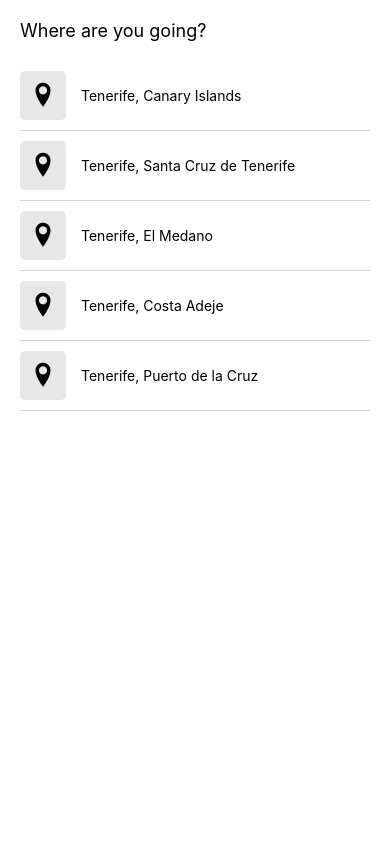
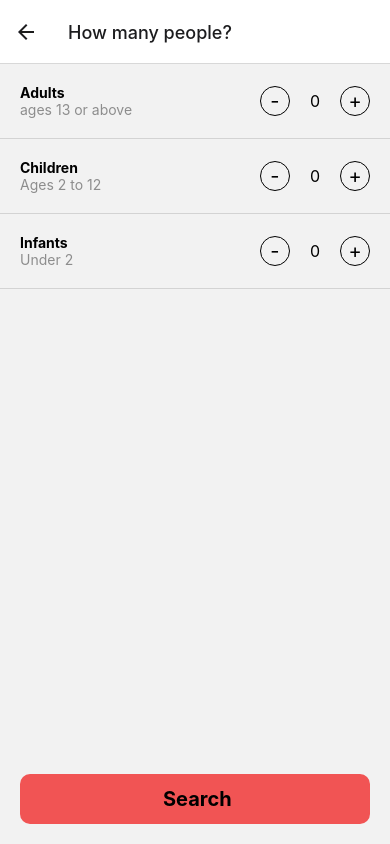
Before and after one commit to ajaypoly/ReactNative, a React Native app: screen /Guests in a window 390 px wide. Built offline with nearby package versions, Linux system fonts and the light colour scheme.

Commit message:
added navigatio on application

```diff
--- a/App.tsx
+++ b/App.tsx
@@ -1,20 +1,25 @@
 import React from 'react';
 import { SafeAreaView, ScrollView } from 'react-native';
+import "react-native-gesture-handler"
 import HomeScreen from './src/views/home';
 import Post from './src/components/Post';
 import feed from './assets/data/feed';
 import DestinationSearch from './src/views/Destination';
+import GuestScreen from './src/views/Guests';
+import Router from './src/navigation/Router';
 
 function App(): JSX.Element {
   return (
-    <SafeAreaView style={{ flex: 1 }}>
+    < >
       {/* <ScrollView>
         {feed.map((post) => (
           <Post key={post.id} post={post} />
         ))}
       </ScrollView> */}
-      <DestinationSearch/>
-    </SafeAreaView>
+      {/* <DestinationSearch/> */}
+      {/* <GuestScreen/> */}
+      <Router/>
+    </>
   );
 }
 
--- a/src/components/Post/index.js
+++ b/src/components/Post/index.js
@@ -3,7 +3,6 @@ import React from 'react';
 import styles from './style';
 
 const Post = ({post}) => {
-  console.log(post, 'hiiii');
   return (
     <View style={styles.container}>
       <Image
--- /dev/null
+++ b/src/navigation/HomeTabNavigator.js
@@ -0,0 +1,58 @@
+import {createBottomTabNavigator} from '@react-navigation/bottom-tabs';
+import React from 'react';
+import HomeScreen from '../views/home';
+
+import Fontisto from 'react-native-vector-icons/Fontisto';
+import FontAwesome5 from 'react-native-vector-icons/FontAwesome5';
+import Feather from 'react-native-vector-icons/Feather';
+import EvilIcons from 'react-native-vector-icons/EvilIcons';
+
+const Tab = createBottomTabNavigator();
+
+const HomeTabNavigator = () => {
+  return (
+    <Tab.Navigator
+      tabBarOptions={{
+        activeTintColor: '#f15454',
+      }}>
+      <Tab.Screen
+        name={'Explore'}
+        component={HomeScreen}
+        options={{
+          tabBarIcon: ({color}) => (
+            <Fontisto name="search" size={25} color={color} />
+          ),
+        }}
+      />
+      <Tab.Screen
+        name={'Airbnb'}
+        component={HomeScreen}
+        options={{
+          tabBarIcon: ({color}) => (
+            <FontAwesome5 name="airbnb" size={25} color={color} />
+          ),
+        }}
+      />
+      <Tab.Screen
+        name={'Messages'}
+        component={HomeScreen}
+        options={{
+          tabBarIcon: ({color}) => (
+            <Feather name="message-square" size={25} color={color} />
+          ),
+        }}
+      />
+      <Tab.Screen
+        name={'Profile'}
+        component={HomeScreen}
+        options={{
+          tabBarIcon: ({color}) => (
+            <EvilIcons name="user" size={25} color={color} />
+          ),
+        }}
+      />
+    </Tab.Navigator>
+  );
+};
+
+export default HomeTabNavigator;
--- /dev/null
+++ b/src/navigation/Router.js
@@ -0,0 +1,34 @@
+import {NavigationContainer} from '@react-navigation/native';
+import {createStackNavigator} from '@react-navigation/stack';
+import React from 'react';
+import DestinationSearch from '../views/Destination';
+import GuestScreen from '../views/Guests';
+import HomeTabNavigator from './HomeTabNavigator';
+
+const Stack = createStackNavigator();
+
+const Router = () => {
+  return (
+    <NavigationContainer>
+      <Stack.Navigator>
+        <Stack.Screen
+          options={{headerShown: false}}
+          name={'Home'}
+          component={HomeTabNavigator}
+        />
+        <Stack.Screen
+          options={{title: 'Search your Destination'}}
+          name={'Destination'}
+          component={DestinationSearch}
+        />
+        <Stack.Screen
+          options={{title: 'How many people?'}}
+          name={'Guests'}
+          component={GuestScreen}
+        />
+      </Stack.Navigator>
+    </NavigationContainer>
+  );
+};
+
+export default Router;
--- a/src/views/Destination/index.js
+++ b/src/views/Destination/index.js
@@ -1,16 +1,19 @@
-import {View, Text, TextInput, FlatList} from 'react-native';
+import {View, Text, TextInput, FlatList, Pressable} from 'react-native';
 import React, {useState} from 'react';
 import styles from './style';
 import search from '../../../assets/data/search';
 import Entypo from 'react-native-vector-icons/Entypo';
+import {useNavigation} from '@react-navigation/native';
 
 const DestinationSearch = () => {
+  const navigate = useNavigation();
   const [inputText, setInputText] = useState('');
   return (
     <View style={styles.container}>
       <TextInput
         style={styles.textInput}
         placeholder="Where are you going?"
+        placeholderTextColor="black"
         value={inputText}
         onChangeText={setInputText}
       />
@@ -19,12 +22,16 @@ const DestinationSearch = () => {
         renderItem={item => {
           return (
             <>
-              <View style={styles.row}>
+              <Pressable
+                onPress={() => {
+                  navigate.navigate('Guests');
+                }}
+                style={styles.row}>
                 <View style={styles.iconContainer}>
                   <Entypo name={'location-pin'} size={30} color="black" />
                 </View>
                 <Text style={styles.locationText}>{item.item.description}</Text>
-              </View>
+              </Pressable>
             </>
           );
         }}
--- a/src/views/Destination/style.js
+++ b/src/views/Destination/style.js
@@ -7,6 +7,7 @@ const styles = StyleSheet.create({
   textInput: {
     fontSize: 18,
     marginBottom: 20,
+    color: 'black',
   },
   row: {
     flexDirection: 'row',
@@ -21,7 +22,9 @@ const styles = StyleSheet.create({
     borderRadius: 5,
     marginRight: 15,
   },
-  locationText: {},
+  locationText: {
+    color: 'black',
+  },
 });
 
 export default styles;
--- /dev/null
+++ b/src/views/Guests/index.js
@@ -0,0 +1,104 @@
+import {View, Text, Pressable} from 'react-native';
+import React, {useState} from 'react';
+import styles from './style';
+import {useNavigation} from '@react-navigation/native';
+
+const GuestScreen = () => {
+  const navigation = useNavigation();
+  const [adults, setAdults] = useState(0);
+  const [children, setChildren] = useState(0);
+  const [infant, setInfant] = useState(0);
+
+  return (
+    <View style={styles.container}>
+      <View>
+        <View style={styles.row}>
+          <View style={styles}>
+            <Text style={{fontWeight: 'bold', color: 'black'}}>Adults</Text>
+            <Text style={{color: '#8d8d8d'}}>ages 13 or above</Text>
+          </View>
+          <View style={{flexDirection: 'row', alignItems: 'center'}}>
+            <Pressable
+              style={styles.button}
+              onPress={() => {
+                setAdults(Math.max(0, adults - 1));
+              }}>
+              <Text style={{fontSize: 20, color: 'black'}}>-</Text>
+            </Pressable>
+            <Text style={{marginHorizontal: 20, fontSize: 16, color: 'black'}}>
+              {adults}
+            </Text>
+            <Pressable
+              style={styles.button}
+              onPress={() => {
+                setAdults(adults + 1);
+              }}>
+              <Text style={{fontSize: 20, color: 'black'}}>+</Text>
+            </Pressable>
+          </View>
+        </View>
+        <View style={styles.row}>
+          <View style={styles}>
+            <Text style={{fontWeight: 'bold', color: 'black'}}>Children</Text>
+            <Text style={{color: '#8d8d8d'}}>Ages 2 to 12</Text>
+          </View>
+          <View style={{flexDirection: 'row', alignItems: 'center'}}>
+            <Pressable
+              style={styles.button}
+              onPress={() => {
+                setChildren(Math.max(0, children - 1));
+              }}>
+              <Text style={{fontSize: 20, color: 'black'}}>-</Text>
+            </Pressable>
+            <Text style={{marginHorizontal: 20, fontSize: 16, color: 'black'}}>
+              {children}
+            </Text>
+            <Pressable
+              style={styles.button}
+              onPress={() => {
+                setChildren(children + 1);
+              }}>
+              <Text style={{fontSize: 20, color: 'black'}}>+</Text>
+            </Pressable>
+          </View>
+        </View>
+        <View style={styles.row}>
+          <View style={styles}>
+            <Text style={{fontWeight: 'bold', color: 'black'}}>Infants</Text>
+            <Text style={{color: '#8d8d8d'}}>Under 2</Text>
+          </View>
+          <View style={{flexDirection: 'row', alignItems: 'center'}}>
+            <Pressable
+              style={styles.button}
+              onPress={() => {
+                setInfant(Math.max(0, infant - 1));
+              }}>
+              <Text style={{fontSize: 20, color: 'black'}}>-</Text>
+            </Pressable>
+            <Text style={{marginHorizontal: 20, fontSize: 16, color: 'black'}}>
+              {infant}
+            </Text>
+            <Pressable
+              style={styles.button}
+              onPress={() => {
+                setInfant(infant + 1);
+              }}>
+              <Text style={{fontSize: 20, color: 'black'}}>+</Text>
+            </Pressable>
+          </View>
+        </View>
+      </View>
+      <View>
+        <Pressable
+          style={styles.submitButton}
+          onPress={() => {
+            navigation.navigate('');
+          }}>
+          <Text style={{fontSize: 20, fontWeight: 'bold'}}> Search</Text>
+        </Pressable>
+      </View>
+    </View>
+  );
+};
+
+export default GuestScreen;
--- /dev/null
+++ b/src/views/Guests/style.js
@@ -0,0 +1,35 @@
+const {StyleSheet} = require('react-native');
+
+const styles = StyleSheet.create({
+  button: {
+    borderRadius: 15,
+    borderWidth: 1,
+    width: 30,
+    height: 30,
+    alignItems: 'center',
+    justifyContent: 'center',
+  },
+  row: {
+    flexDirection: 'row',
+    justifyContent: 'space-between',
+    paddingVertical: 20,
+    padding: 20,
+    borderBottomWidth: 1,
+    borderColor: 'lightgrey',
+  },
+  container: {
+    justifyContent: 'space-between',
+    height: '100%',
+  },
+  submitButton: {
+    marginBottom: 20,
+    backgroundColor: '#f15454',
+    alignItems: 'center',
+    justifyContent: 'center',
+    height: 50,
+    marginHorizontal: 20,
+    borderRadius: 10,
+  },
+});
+
+export default styles;
--- a/src/views/home/index.js
+++ b/src/views/home/index.js
@@ -2,13 +2,16 @@ import React from 'react';
 import {ImageBackground, Pressable, Text, View} from 'react-native';
 import styles from './style';
 import Fontisto from 'react-native-vector-icons/Fontisto';
+import {useNavigation} from '@react-navigation/native';
+
 const HomeScreen = () => {
+  const navigation = useNavigation();
   return (
     <View>
       <Pressable
         style={styles.searchButton}
         onPress={() => {
-          console.log('hiii');
+          navigation.navigate('Destination');
         }}>
         <Fontisto name="search" size={25} color={'#f15454'} />
         <Text style={styles.searchButtonText}>Where are you going?</Text>
@@ -18,11 +21,7 @@ const HomeScreen = () => {
         style={styles.image}>
         <Text style={styles.title}>Go Near</Text>
 
-        <Pressable
-          style={styles.button}
-          onPress={() => {
-            console.log('hiii');
-          }}>
+        <Pressable style={styles.button} onPress={() => {}}>
           <Text style={styles.buttonText}>Explore Nearby stays</Text>
         </Pressable>
       </ImageBackground>
--- a/src/views/home/style.js
+++ b/src/views/home/style.js
@@ -3,7 +3,7 @@ const {StyleSheet, Dimensions} = require('react-native');
 const styles = StyleSheet.create({
   image: {
     width: '100%',
-    height: 500,
+    height: 720,
     resizeMode: 'cover',
     justifyContent: 'center',
   },
```
Also changed, not shown: package.json (+8 -0 lines), 1 other file (tests, documents, lock files or other folders).
